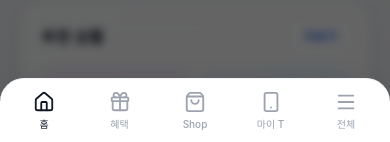
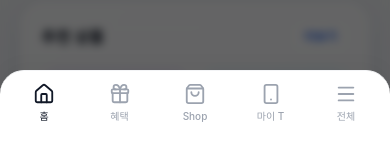
Before and after one commit to kiwookimu/super-t, a React (Vite) app: page / in a window 390 px wide. Shown: the part 700-842 px from the top of the page. Built offline with nearby package versions, Linux system fonts and the light colour scheme; a web font is replaced by a local one.

Commit message:
style: increase mobile tab nav bottom padding 10%

```diff
--- a/src/components/layout/MobileLayout.tsx
+++ b/src/components/layout/MobileLayout.tsx
@@ -24,7 +24,7 @@ const ResponsiveLayout: React.FC<LayoutProps> = ({ children, activeTab = 'home',
             </main>
 
             {/* Mobile Bottom Navigation (Hidden on Desktop) */}
-            <nav className="md:hidden fixed bottom-0 left-0 right-0 bg-white border-t border-gray-100 pb-3 pt-3 px-4 rounded-t-3xl shadow-[0_-5px_20px_rgba(0,0,0,0.03)] z-50">
+            <nav className="md:hidden fixed bottom-0 left-0 right-0 bg-white border-t border-gray-100 pb-5 pt-3 px-4 rounded-t-3xl shadow-[0_-5px_20px_rgba(0,0,0,0.03)] z-50">
                 <div className="flex justify-between items-center max-w-md mx-auto">
                     <NavItem icon={<Home size={22} />} label="홈" active={activeTab === 'home'} onClick={() => onTabChange?.('home')} />
                     <NavItem icon={<Gift size={22} />} label="혜택" active={activeTab === 'benefits'} onClick={() => onTabChange?.('benefits')} />
```
